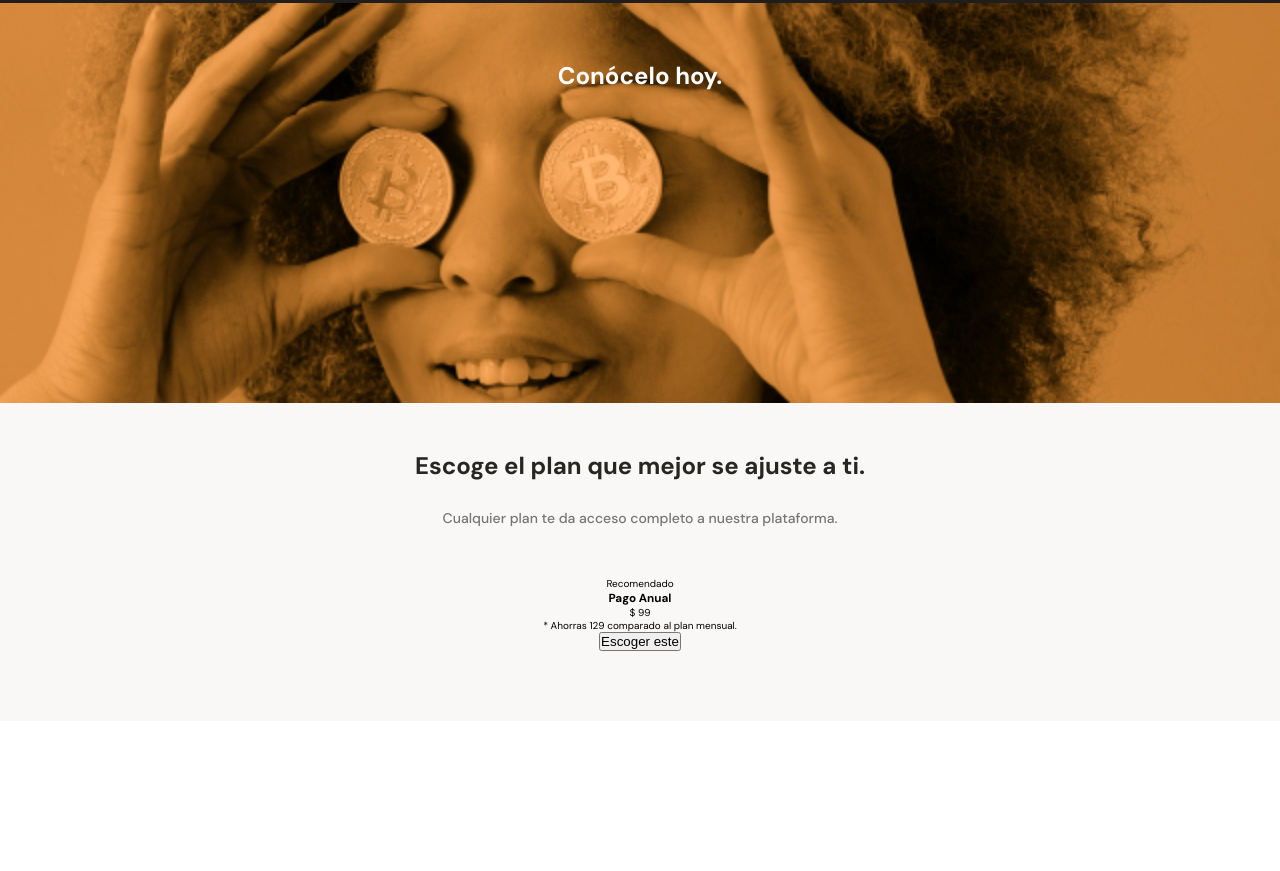
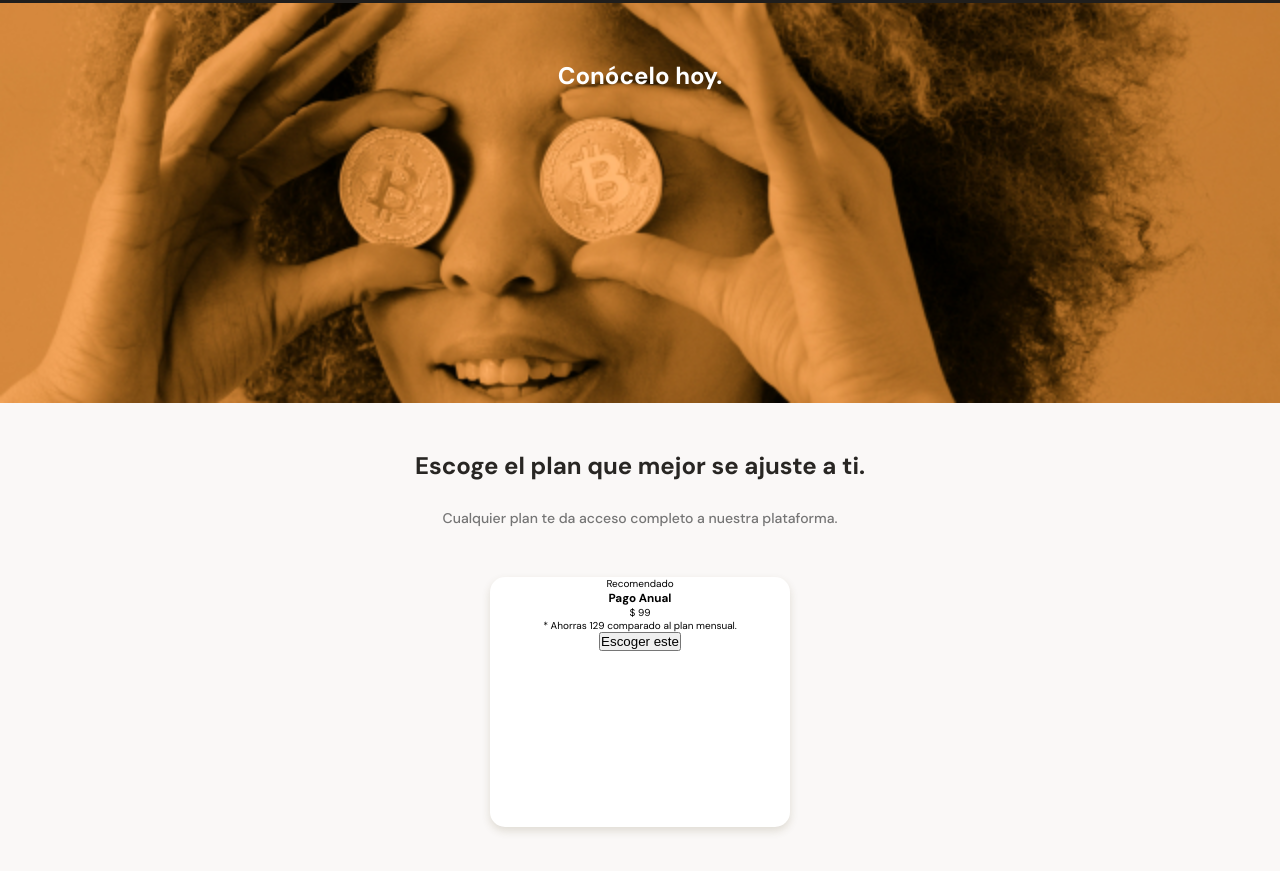
Before and after one commit to Alexis-Calderon/proyecto-personal-batatabit, a plain HTML site: page index.html in a window 1280 px wide. Shown: the part 1960-2831 px from the top of the page. Before the commit the page ends 2681 px from the top, so only its background shows below. Drawn offline with Linux system fonts and the light colour scheme.

Commit message:
Aplicando estilos a las tarjetas de la sección de planes

```diff
--- a/index.html
+++ b/index.html
@@ -95,12 +95,12 @@
             </div>
             <section class="plans-container--slider">
                 <article class="plans-container--card">
-                    <p>Recomendado</p>
-                    <div>
-                        <h3>Pago Anual</h3>
-                        <p><span>$</span> 99</p>
-                        <p>* Ahorras 129 comparado al plan mensual.</p>
-                        <button>Escoger este <span></span></button>
+                    <p class="recomendado">Recomendado</p>
+                    <div class="plan-info-container">
+                        <h3 class="plan-card--title">Pago Anual</h3>
+                        <p class="plan-card--price"><span>$</span> 99</p>
+                        <p class="plan-card--saving">* Ahorras 129 comparado al plan mensual.</p>
+                        <button class="plan-card--ca">Escoger este <span class="plan--arrow-left"></span></button>
                     </div>
                 </article>
             </section>
--- a/style.css
+++ b/style.css
@@ -366,3 +366,15 @@ main {
     line-height: 1.8rem;
     color: #757575;
 }
+.plans-container--card {
+    position: relative;
+    width: 70%;
+    min-width: 230px;
+    max-width: 300px;
+    height: 250px;
+    margin: 50px auto 0;
+    padding: 0 15px;
+    background-color: var(--just-white);
+    border-radius: 15px;
+    box-shadow: 0 4px 8px rgba(89, 73, 30, 0.16);
+}
```
